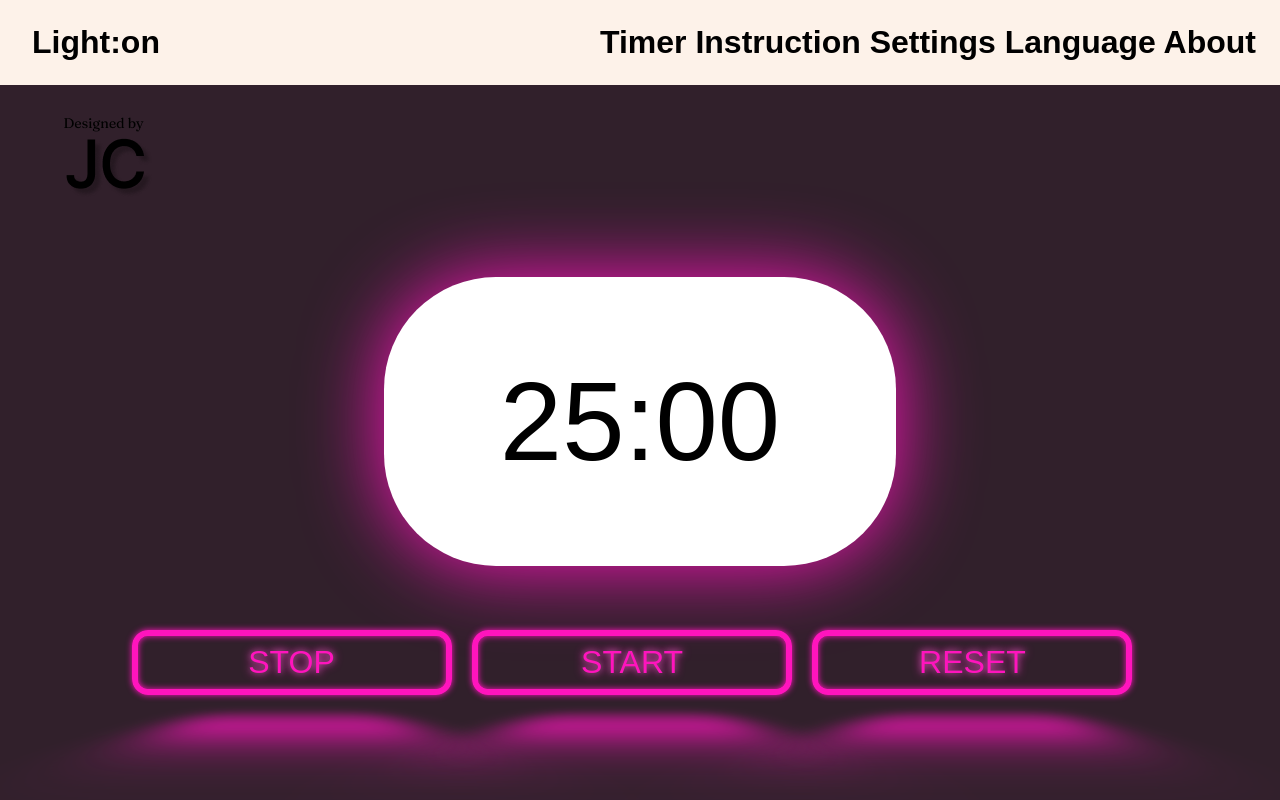
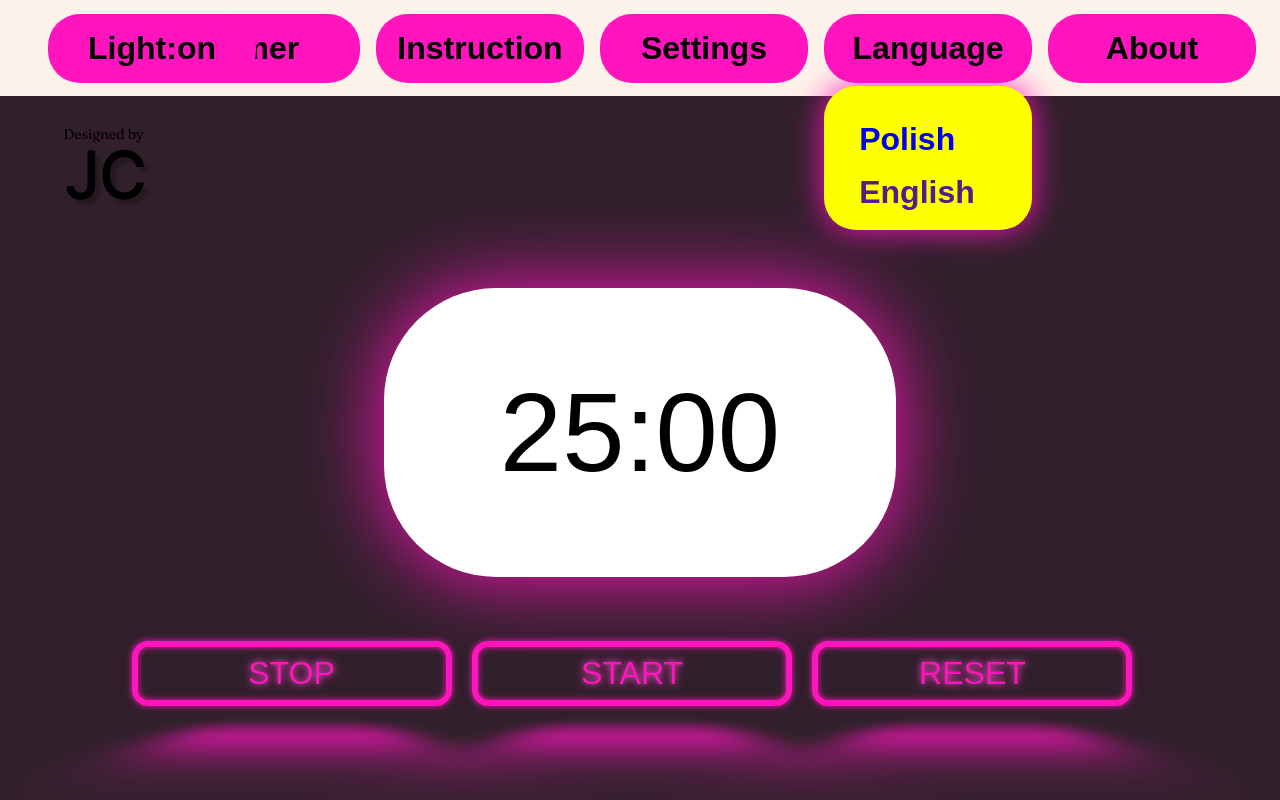
Before and after one commit to joastek/pomodoro-app, a plain HTML site: page index.html in a window 1280 px wide. Both pictures are taken after a click on the link "Language". Shown: the top 800 px of the page. Drawn offline with Linux system fonts and the light colour scheme; a web font is replaced by a local one.

Commit message:
initial commit

```diff
--- a/index.html
+++ b/index.html
@@ -15,12 +15,21 @@
   </head>
   <body>
     <header class="headers sticky">
-      <a href="#timer" class="header-1" i>Timer</a>
-      <a href="#instruction" class="header-1">Instruction</a>
-      <a href="https://www.youtube.com " class="header-1">Settings</a>
-      <a href="#" class="header-1">Language</a>
-      <a href="#" class="header-1">About</a>
-      <a href="#" class="header-2">Light:on</a>
+      <a href="#timer" class="header header-1" i>Timer</a>
+      <a href="#instruction" class="header header-1">Instruction</a>
+       <a href="https://www.youtube.com " class="header header-1">Settings</a>
+
+        <a href="#" class="header header-2">Language</a>
+        <div class=" dropdown">
+        <div class="language__box hide">
+
+          <a href="languages/polish/polish.html" class="languages polish">Polish</a>
+          <a href="" class="languages english">English</a>
+        </div>
+      </div>
+      </div></div>
+      <a href="#" class="header header-1">About</a>
+      <a href="#" class="header header-3">Light:on</a>
     </header>
     <div class="part-1" id="timer">
       <div class="logo-container">
--- a/json.js
+++ b/json.js
@@ -134,3 +134,22 @@ raz.addEventListener('click', () => {
   window.open('languages/polish.html');
   console.log('work');
 });
+const polish = document.querySelector('.polish');
+polish.addEventListener('click', () => {
+  window.open('languages/polish/polish.html');
+});
+
+///dropdown slider
+const dropDownBtn = document.querySelector('.header-2');
+const dropDOwnMenu = document.querySelector('.language__box');
+
+dropDownBtn.addEventListener('click', () => {
+  //get drowndop menu
+  dropDOwnMenu.classList.toggle('hide');
+});
+window.addEventListener('click', e => {
+  console.log('hi');
+  if (e.target !== dropDownBtn) {
+    dropDOwnMenu.classList.add('hide');
+  }
+});
--- a/style.css
+++ b/style.css
@@ -18,44 +18,84 @@ h1 {
   font-size: 5rem;
 }
 .headers {
+  display: flex;
+  justify-content: flex-end;
   padding: 1.5rem;
-  justify-content: space-between;
   align-items: center;
   background-color: #fdf2e9;
-  text-align: right;
   font-size: 2rem;
   color: black;
-
   font-weight: bold;
   max-height: 6rem;
-  position: relative;
-  max-width: 200rem;
+  max-width: 100%;
   margin-right: 0rem;
-  place-items: center;
+  text-decoration: none;
 }
 .sticky {
   position: fixed;
-  max-width: 400rem;
-  margin-right: 0rem;
-  max-height: 6rem;
-  font-size: 2rem;
-  max-height: 6rem;
-  top: 0;
-  bottom: 0;
+
+  width: 100%;
   background-color: #fff;
   opacity: 0.9;
   z-index: 1;
 }
-.header-1 {
+.header {
   text-decoration: none;
   color: black;
+  padding: 1rem;
+  background-color: var(--clr-neon);
+  border-radius: 2rem;
+  margin-left: 1rem;
+  width: 13rem;
+  text-align: center;
 }
-.header-2 {
+
+.header-3 {
   position: absolute;
   left: 2rem;
   text-decoration: none;
   color: black;
 }
+
+.header:hover {
+  background-color: var(--clr-bg);
+}
+
+.languages {
+  text-decoration: none;
+  display: flex;
+  flex-direction: column;
+  text-align: left;
+  margin-top: 1rem;
+  margin-left: 1rem;
+}
+.language__box {
+  position: absolute;
+  background-color: yellow;
+
+  right: 15.5rem;
+  margin-top: 3rem;
+  padding: 1.2rem;
+  width: 13rem;
+  box-shadow: 0 0 2rem var(--clr-neon);
+  border-radius: 2rem;
+  transition: all 0.25s ease-in; /* here */
+  transform: translateY(-10px); /* here */
+}
+/* .dropdown {
+  width: 13rem;
+  display: block;
+  flex-direction: column;
+  margin-top: 0rem;
+  margin-left: 0rem;
+} */
+.hide {
+  display: none;
+  z-index: 1;
+  transition: all 0.25s ease-in; /* here */
+  transform: translateY(-10px); /* here */
+}
+
 .instruction {
   margin-left: auto;
   margin-right: auto;
```
Also changed, not shown: languages/polish/polish.html (renamed from languages/polish.html), languages/polish/polishstyle.css (renamed from languages/polishstyle.css).
